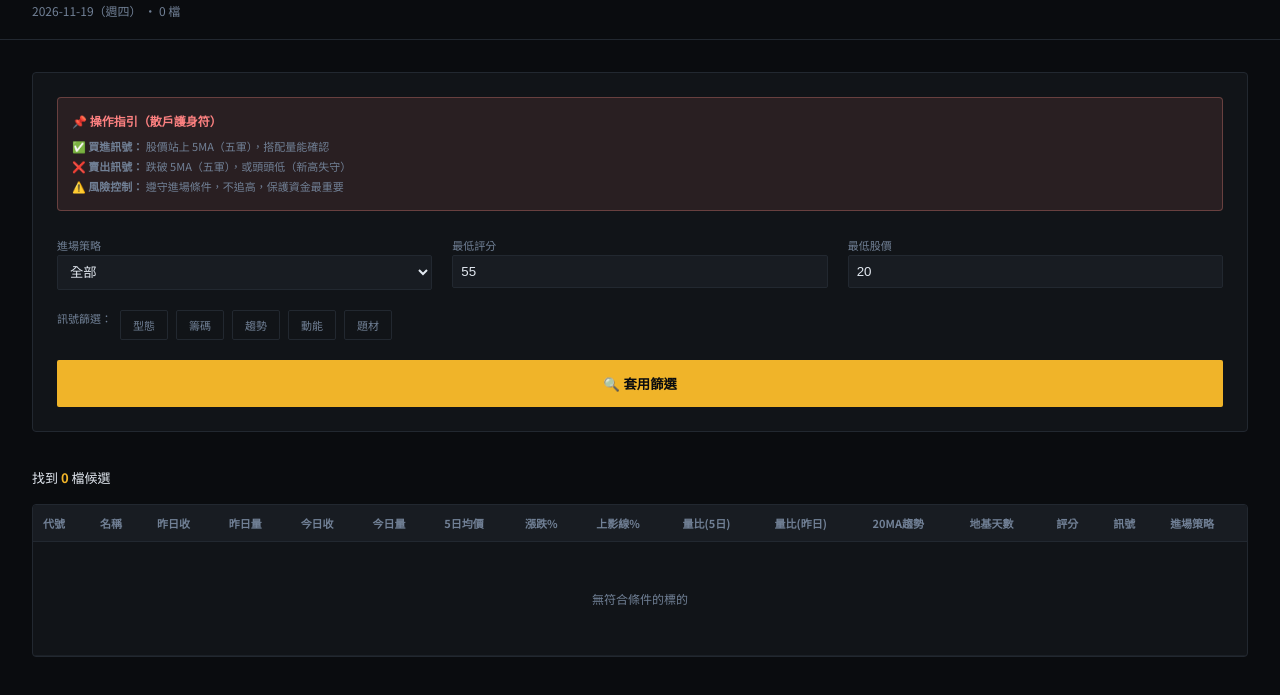
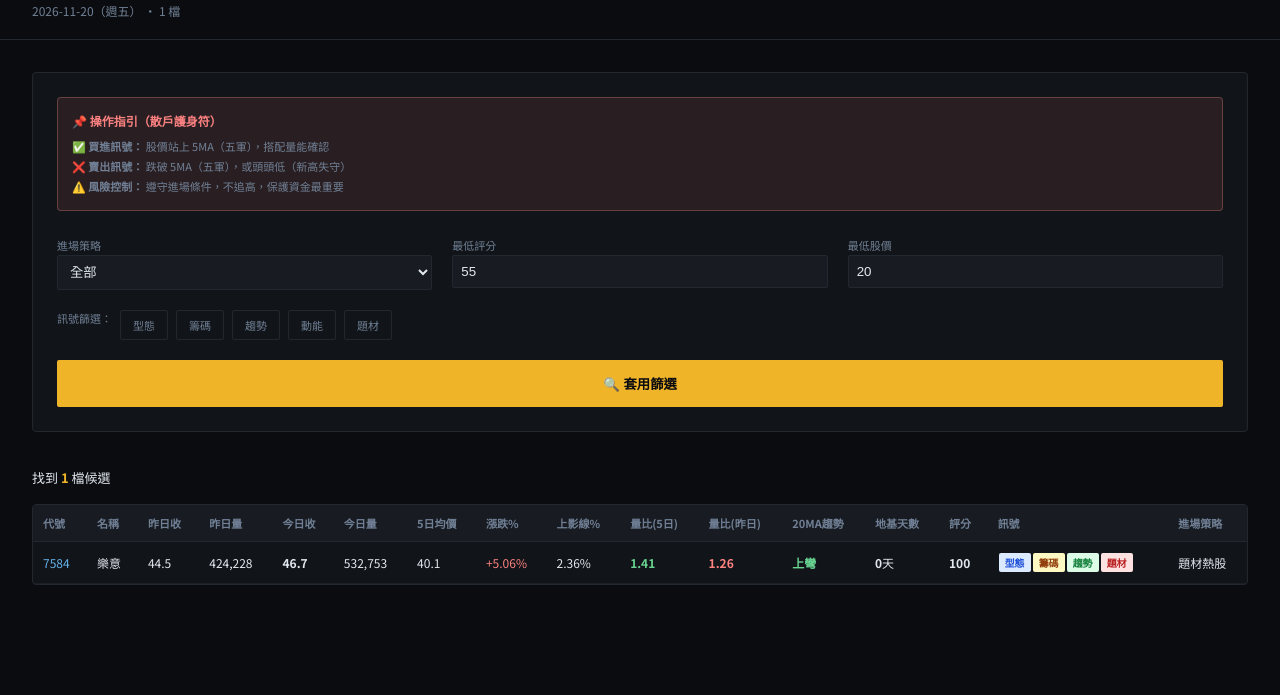
Before and after one commit to beck16833/stock-screener, a plain HTML site: page index.html in a window 1280 px wide. Shown: the part 51-746 px from the top of the page. Drawn offline with Linux system fonts and the light colour scheme.

Commit message:
每日更新：2026-11-20

```diff
--- a/index.html
+++ b/index.html
@@ -3,7 +3,7 @@
 <head>
 <meta charset="UTF-8">
 <meta name="viewport" content="width=device-width,initial-scale=1.0">
-<title>飆股雷達 2026-11-19</title>
+<title>飆股雷達 2026-11-20</title>
 <link href="https://fonts.googleapis.com/css2?family=Noto+Sans+TC:wght@400;700;900&display=swap" rel="stylesheet">
 <style>
 :root{--bg:#0a0c0f;--surface:#111418;--surface2:#181c22;--border:#222830;--accent:#f0b429;--text:#e2e8f0;--muted:#718096;}
@@ -41,7 +41,7 @@ td{padding:10px;border-bottom:1px solid rgba(34,40,48,.6)}
 <body>
 <header>
   <div class="logo">🎯 飆股雷達</div>
-  <div style="font-size:12px;color:var(--muted);margin-top:4px">2026-11-19（週四） • 0 檔</div>
+  <div style="font-size:12px;color:var(--muted);margin-top:4px">2026-11-20（週五） • 1 檔</div>
 </header>
 <main>
 <div class="filter-panel">
@@ -115,7 +115,7 @@ td{padding:10px;border-bottom:1px solid rgba(34,40,48,.6)}
 </main>
 
 <script>
-const ALL = [];
+const ALL = [{"code": "7584", "name": "樂意", "price": 46.7, "chg": 5.06, "score": 100, "signals": ["型態", "籌碼", "趨勢", "題材"], "entry": "題材熱股", "prev_close": 44.5, "prev_vol": 424228, "volume": 532753, "avg_price_5d": 40.1, "upper_shadow_pct": 2.36, "vol_ma5": 377921.0, "ma20_trend": "上彎", "consolidation_days": 0}];
 let sKey='score', sDir=-1, actSigs=new Set();
 
 function getFiltered() {
```
